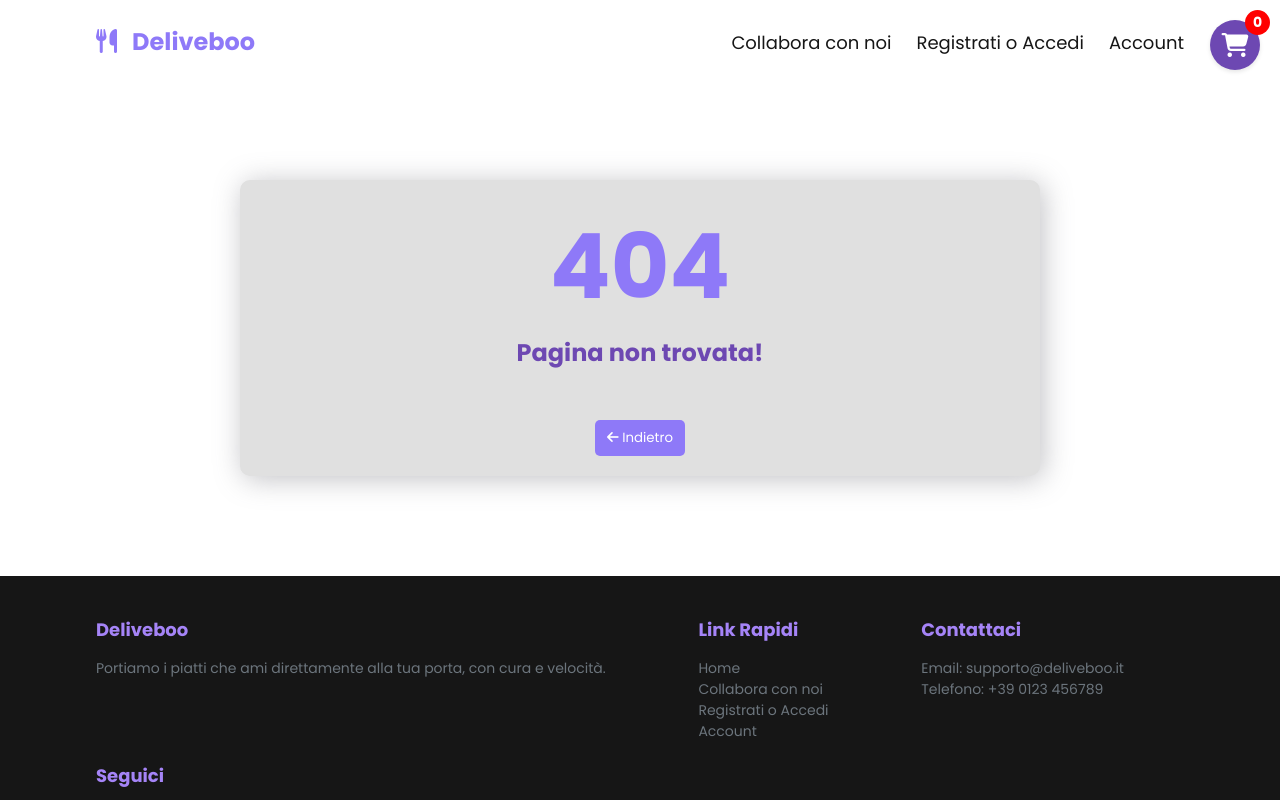
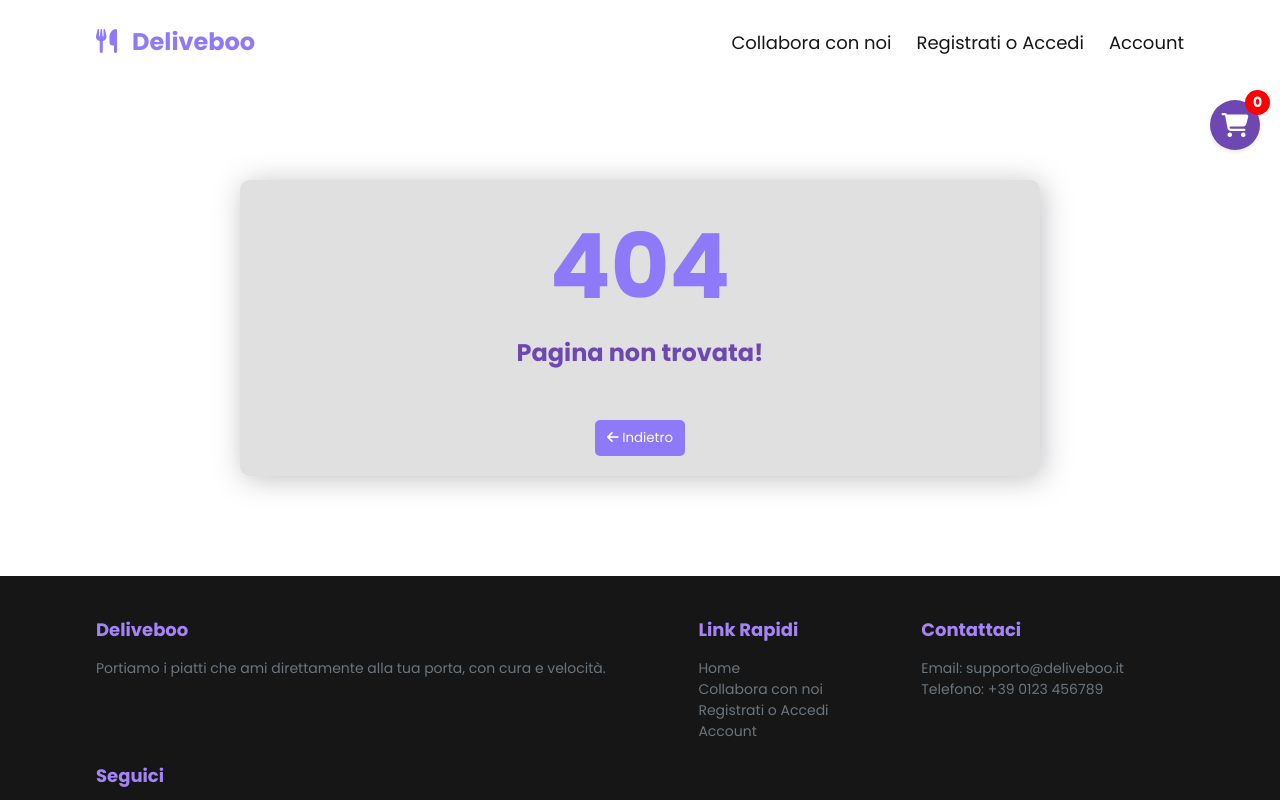
Before and after one commit to MassimoRomano/fron-end-deliveboo, a Vue app: page /restaurant in a window 1280 px wide. Shown: the top 800 px of the page. Built offline with nearby package versions, Linux system fonts and the light colour scheme.

Commit message:
fix cart position

```diff
--- a/src/components/css/_restaurant.css
+++ b/src/components/css/_restaurant.css
@@ -53,7 +53,7 @@ h2 {
 
 .toggle-cart-button {
     position: fixed;
-    top: 80px; /* Posizionato leggermente sotto rispetto all'originale */
+    top: 160px; /* Posizionato leggermente sotto rispetto all'originale */
     right: 20px;
     z-index: 9999; /* Z-index leggermente inferiore per mantenere lo stacking order corretto */
 }
--- a/src/components/views/AppCart.vue
+++ b/src/components/views/AppCart.vue
@@ -36,7 +36,7 @@ export default {
 <style>
 .app-carrello {
     position: fixed;
-    top: 20px;
+    top: 100px;
     right: 20px;
     z-index: 100;
     /* Assicura che il carrello sia sopra gli altri elementi */
```
